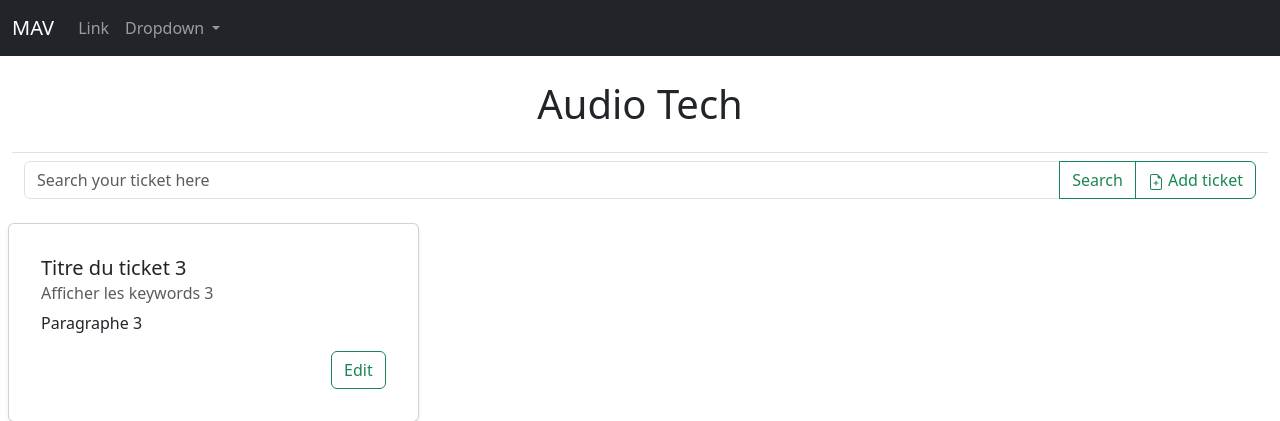
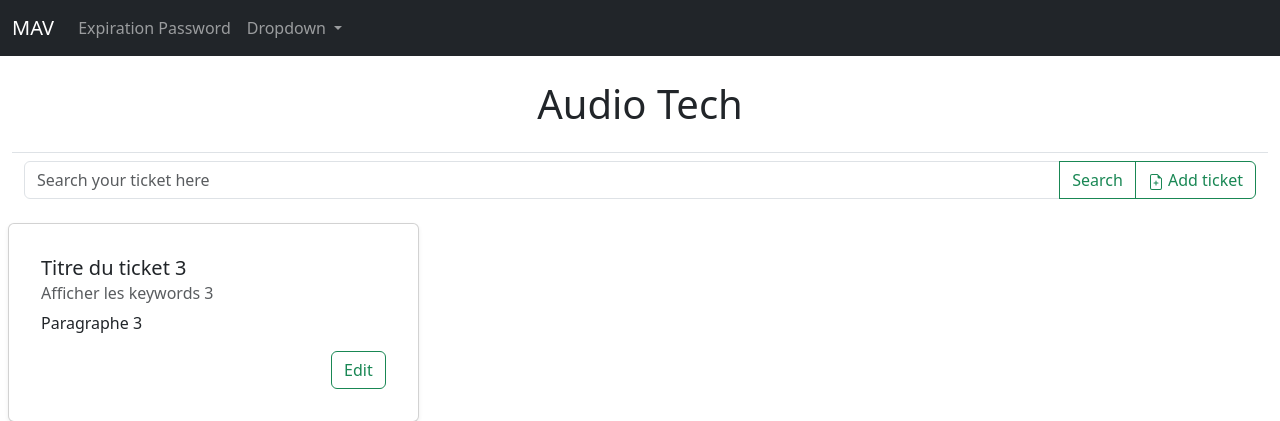
Before and after one commit to Orelorelorel/ticket, a Flask app: page /audiotech in a window 1280 px wide. Shown: the top 421 px of the page. Run offline with Flask 3, Linux system fonts and the light colour scheme.

Commit message:
Test de mise en forme

```diff
--- a/main.py
+++ b/main.py
@@ -84,11 +84,8 @@ def password_expiration():
     if request.method == 'POST':
         uploaded_file = request.files['file']
         filename = uploaded_file.filename
-
         uploaded_file.save(filename)
-
         content = extract_password(filename)
-
     return render_template("passwordexpiration.html", content=content)
 
 
--- a/password_expiration.py
+++ b/password_expiration.py
@@ -1,4 +1,5 @@
 import openpyxl
+import datetime
 
 def extract_password(xlsx_file):
     wb = openpyxl.load_workbook(xlsx_file)
--- a/templates/navbar.html
+++ b/templates/navbar.html
@@ -9,7 +9,7 @@
         <div class="collapse navbar-collapse" id="navbarTogglerDemo02">
       <ul class="navbar-nav me-auto mb-2 mb-lg-0">
         <li class="nav-item">
-          <a class="nav-link" href="{{ url_for('password_expiration') }}">Link</a>
+          <a class="nav-link" href="{{ url_for('password_expiration') }}">Expiration Password</a>
     </div>
         <li class="nav-item dropdown">
           <a class="nav-link dropdown-toggle" href="#" role="button" data-bs-toggle="dropdown" aria-expanded="false">
```
